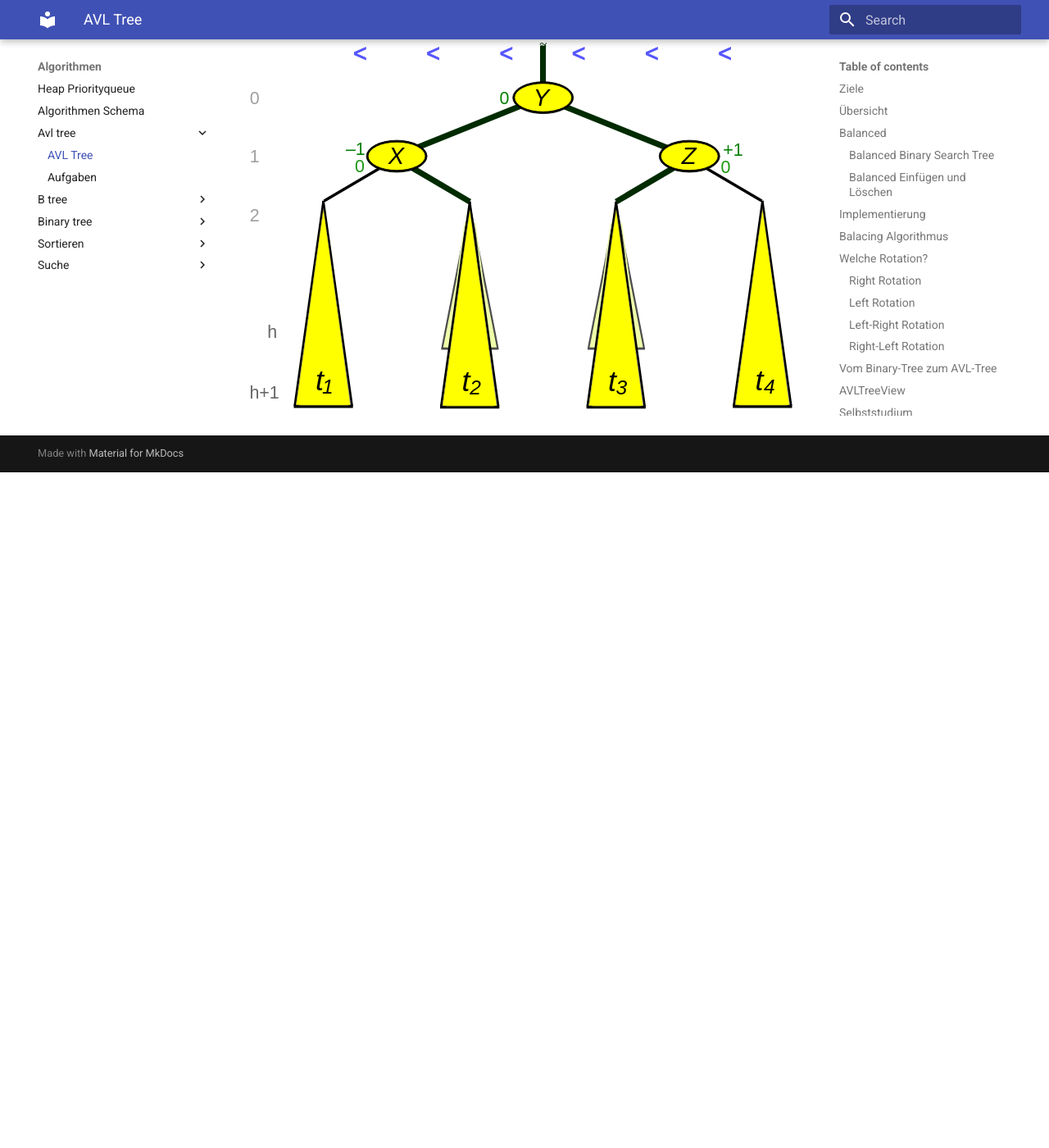
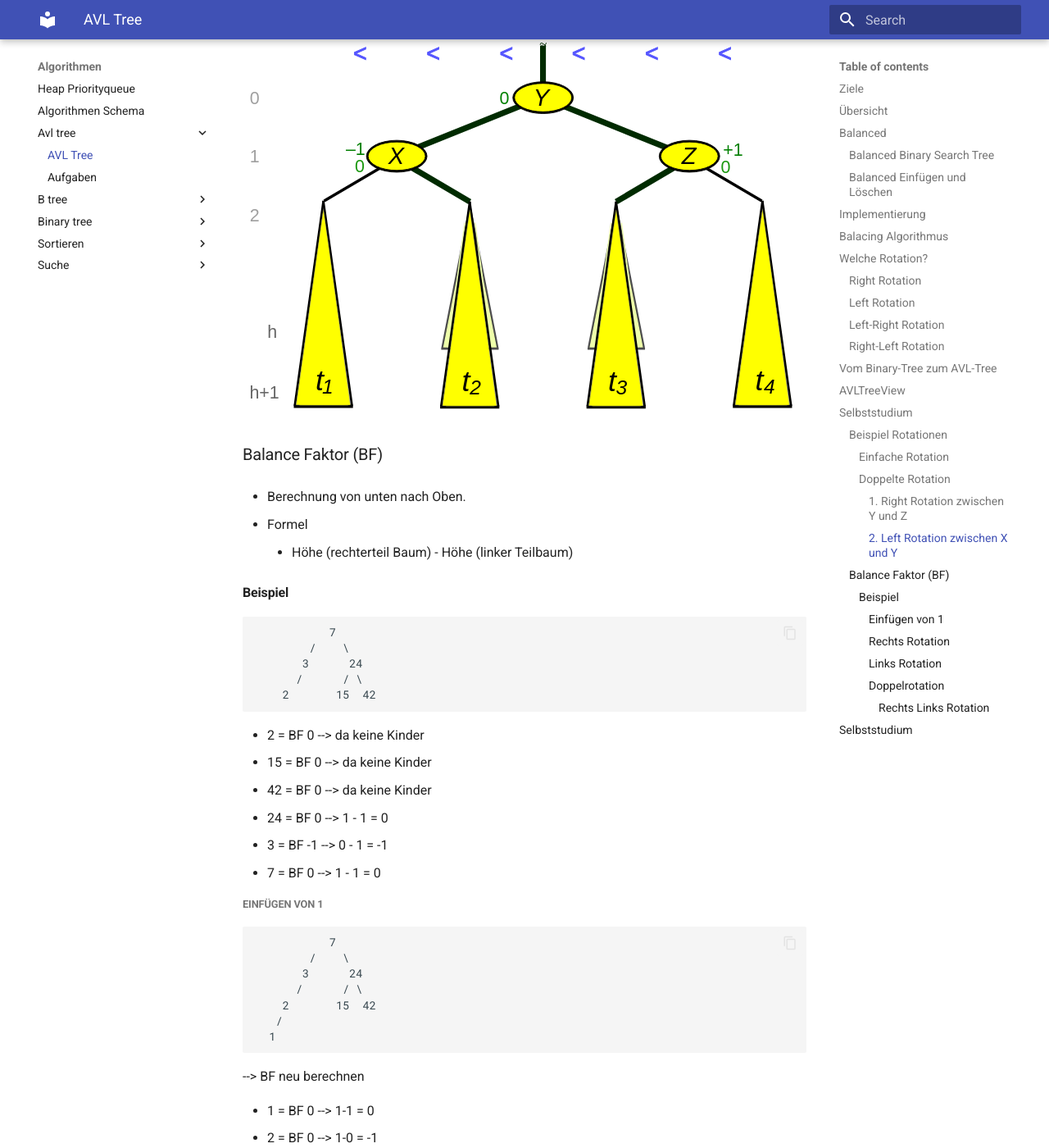
Before and after one commit to tsolenthaler/zbwAlgDs, an MkDocs documentation site: the page built from docs/algorithmen/avl-tree/avl-tree.md, in a window 1280 px wide and 1400 px high, scrolled down 10885 px. Shown: the whole window at 82% size. Built offline with MkDocs 1.6.1 and Material for MkDocs 9.7.7, drawn with Linux system fonts in a browser that asks for light colours; before the commit the page ends 11461 px from its top, so only the background shows below that; some of the changed text lies outside the part shown.

Commit message:
Enhance AVL tree documentation with balance factor calculations, examples of rotations, and self-study resources

````diff
--- a/docs/algorithmen/avl-tree/avl-tree.md
+++ b/docs/algorithmen/avl-tree/avl-tree.md
@@ -378,3 +378,144 @@ https://en.wikipedia.org/wiki/Microsoft_Automatic_Graph_Layout
 Doppelrotation --> RechtsLinks(X, Z) = Rechts(Z) + Links(X)
 
 ![AVL Doppelte Rotation](AVL-double-rl_K.svg)
+
+
+### Balance Faktor (BF)
+
+* Berechnung von unten nach Oben.
+
+* Formel
+    * Höhe (rechterteil Baum) - Höhe (linker Teilbaum)
+
+#### Beispiel
+```
+           7
+        /    \
+       3      24
+      /      / \
+    2       15  42
+```
+
+* 2 = BF 0 --> da keine Kinder
+* 15 = BF 0 --> da keine Kinder
+* 42 = BF 0 --> da keine Kinder
+* 24 = BF 0 --> 1 - 1 = 0
+* 3 = BF -1  --> 0 - 1 = -1
+* 7 = BF 0  --> 1 - 1 = 0
+
+##### Einfügen von 1
+```
+           7
+        /    \
+       3      24
+      /      / \
+    2       15  42
+   /
+  1
+```
+
+--> BF neu berechnen
+
+* 1 = BF 0 --> 1-1 = 0
+* 2 = BF 0 --> 1-0 = -1
+* 15 = BF 0 --> da keine Kinder
+* 42 = BF 0 --> da keine Kinder
+* 24 = BF 0 --> 1 - 1 = 0
+* 3 = BF -2  --> 0 - 2 = -2  --> verletzt die AVL Tree regel --> +/-1
+* 7 = BF -2  --> 2 - 3 = -1
+
+
+##### Rechts Rotation
+--> Rechtsrotation des verletzenden Knoten --> Knoten 3
+
+```
+           7
+        /    \
+       2      24
+      / \     / \
+    1    3   15  42
+```
+
+##### Links Rotation
+
+* Löschen von 15
+* Hinzfügen von 73
+
+```
+           7
+        /    \
+       2      24
+      / \       \
+    1    3       42
+                  \
+                  73
+```
+
+* BF 24 = 2 --> 2 - 0 = 2 --> verletzung der Regel +/-1
+
+```
+           7
+        /    \
+       2      42
+      / \     / \
+    1    3   24  73
+```
+
+
+##### Doppelrotation
+
+* Löschen von 1 und 3
+* Hinzufügen von 15
+
+```
+           7
+        /    \
+       2      42
+              / \
+             24  73
+             /
+            15
+```
+
+* --> unbalanced
+* BF Knoten 7 = 3 - 1 = +2 --> verletzung der Regel
+* BF Knoten 42 = 1 - 2 = -1
+
+###### Rechts Links Rotation
+
+1. Unter Knoten 42 ansehen und Rechts Rotation
+```
+           7
+        /    \
+       2      24
+              / \
+             15  42
+                   \
+                    73
+```
+
+2. Links Rotation
+```
+              24
+           /   | \
+          7   15  42
+          /         \
+        2          73
+```
+
+* !! Geht nicht da nur zwei Kinder möglich sind.
+* Knoten 15 wird zu Right Child von 7
+
+```
+              24
+           /     \
+          7       42
+         / \        \
+        2   15       73
+```
+
+* Fertig
+
+
+## Selbststudium
+[AVL Baum Video](https://studyflix.de/informatik/avl-baum-1434)
````
